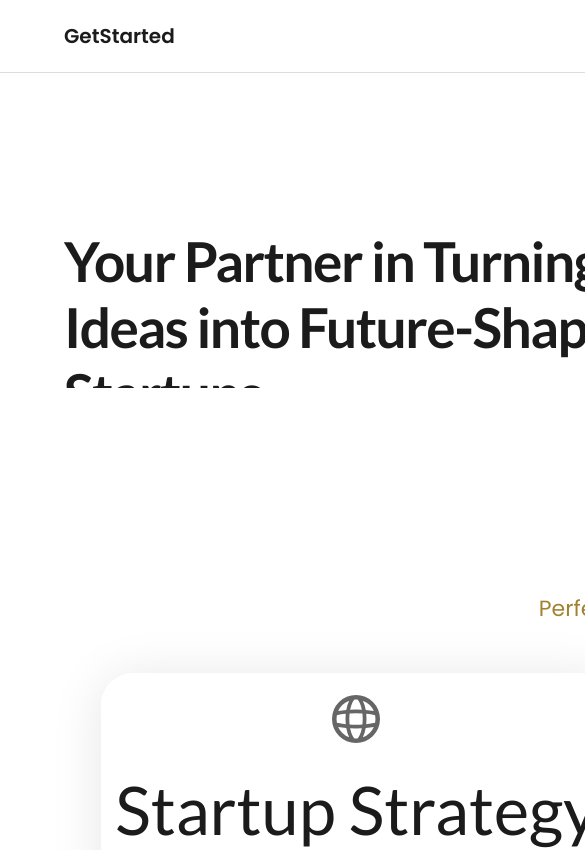
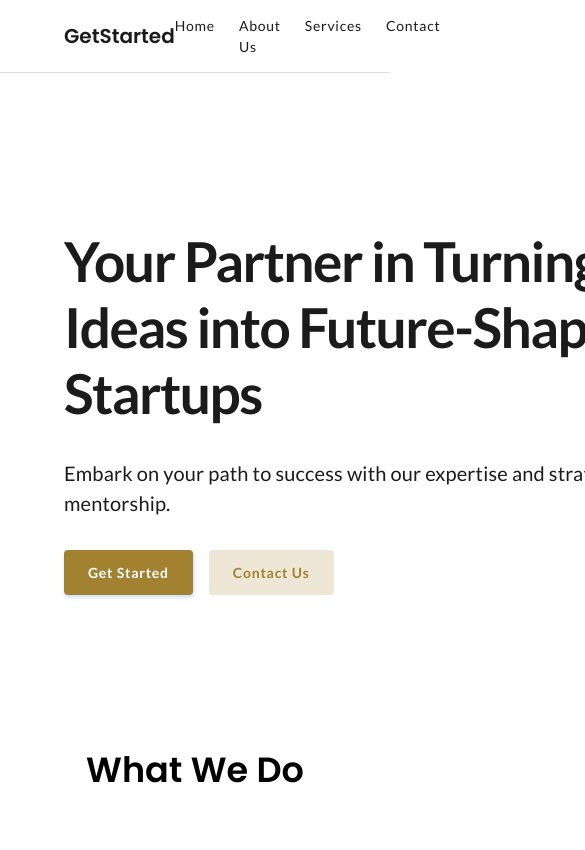
Before and after one commit to BNour129/GetStarted_LP, a Next.js app: page / in a window 390 px wide. Shown: the top 850 px of the page, 585 px wide, since content can reach past the window. Built offline with nearby package versions, Linux system fonts and the light colour scheme.

Commit message:
fix: make container responsive

```diff
--- a/src/app/figma.css
+++ b/src/app/figma.css
@@ -19,7 +19,8 @@ p {
 
 /* ===== Container Layout ===== */
 .container {
-  width: 1440px;
+  max-width: 1440px;
+  width: 100%;
   margin: 0 auto;
   position: relative;
 }
```
